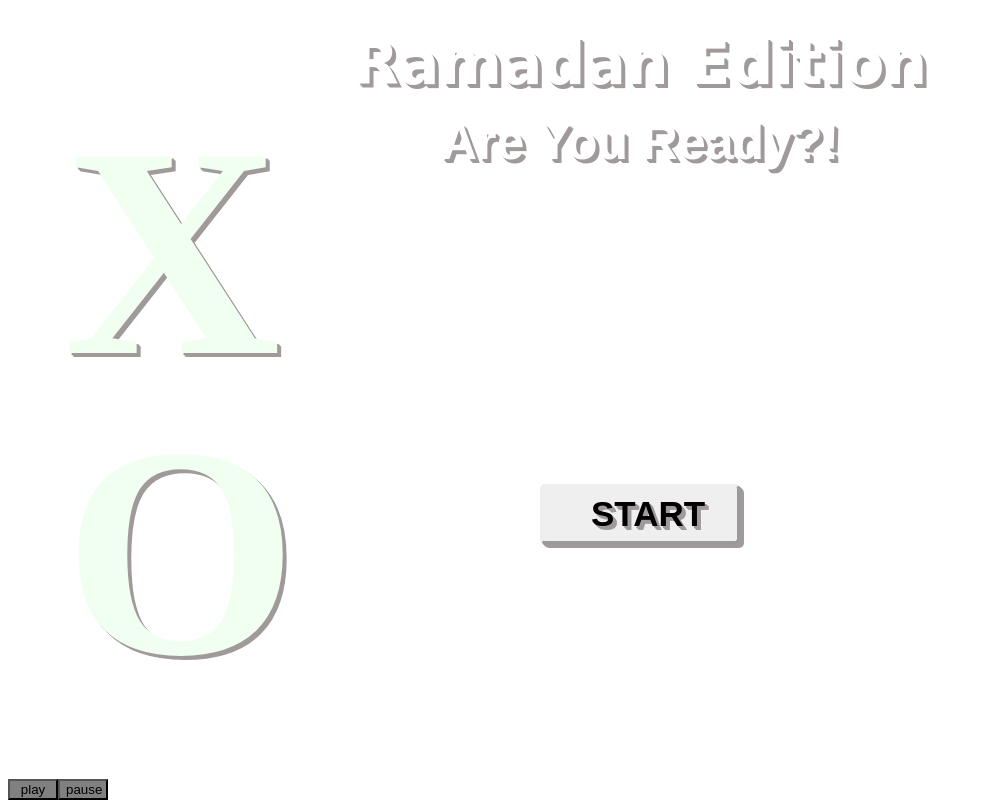
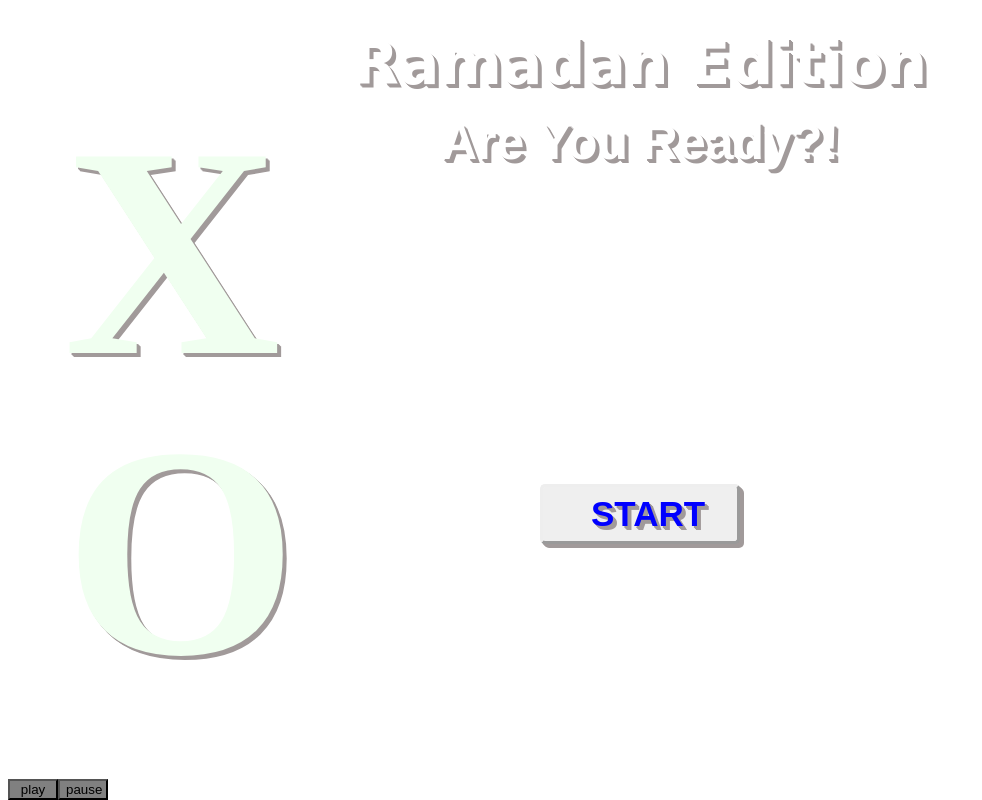
Before and after one commit to ObadaAlkhalaileh/Project-1, a plain HTML site: page start.html in a window 1280 px wide. In both pictures the pointer is over the button "START". Shown: the whole page, without its empty margins (0-982 px from the left). Drawn offline with Linux system fonts and the light colour scheme.

Commit message:
last touches

```diff
--- a/start-style.css
+++ b/start-style.css
@@ -104,6 +104,10 @@ hr {
     box-shadow: 2px 2px 0 rgb(161, 154, 154), 3px 3px 0 rgb(161, 154, 154), 4px 4px 0 rgb(161, 154, 154);
 }
 
+.startButton:hover {
+    color: blue;
+}
+
 #start {
     position: absolute;
     visibility: visible;
```
